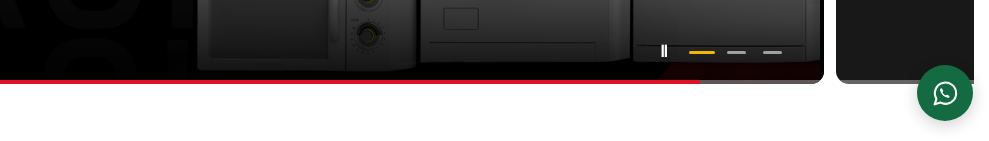
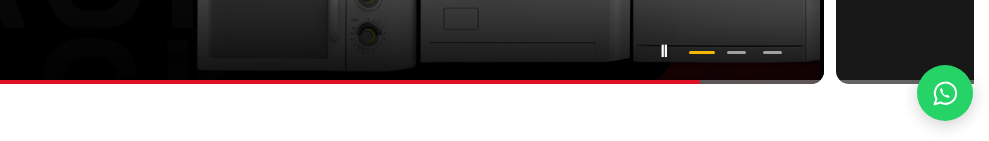
Before and after one commit to furtadoemmanuel-dev/mm-atacado-site, a plain HTML site: page index.html in a window 1280 px wide. Shown: the part 659-800 px from the top of the page, 291-1280 px from the left. Drawn offline with Linux system fonts and the light colour scheme.

Commit message:
Usa o verde oficial do WhatsApp no botão flutuante
Co-Authored-By: Claude Fable 5.2 <noreply@anthropic.com>
Claude-Session: https://claude.ai/code/session_01S4w3nAG8Q7cQqFg7vgBhwZ

```diff
--- a/styles.css
+++ b/styles.css
@@ -531,13 +531,13 @@ html { --header-height: 116px; }
   width: 56px;
   height: 56px;
   border-radius: 50%;
-  background: #146b42;
+  background: #25d366;
   color: #fff;
   font-weight: 750;
   box-shadow: 0 4px 16px #18181833;
 }
 .floating-contact svg { width: 29px; height: 29px; }
-.floating-contact:hover { background: #105536; }
+.floating-contact:hover { background: #1da851; }
 @media (min-width: 930px) {
   .floating-contact { bottom: 20px; }
 }
```
